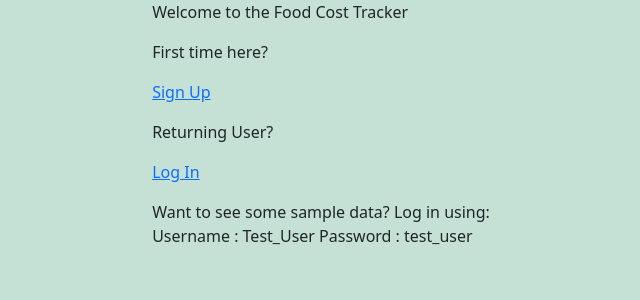
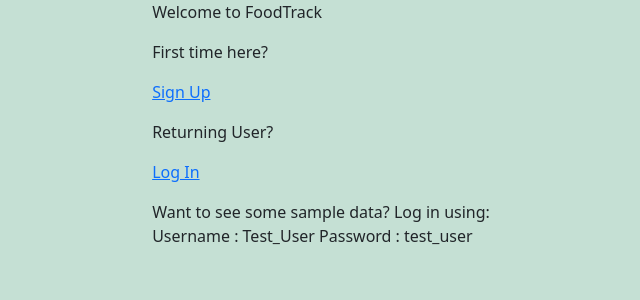
Before and after one commit to Lynxkub/Capstone, a Flask app: page / in a window 1280 px wide. Shown: the part 64-364 px from the top of the page, without its empty margins (319-959 px from the left). Run offline with Flask 2, Linux system fonts and the light colour scheme.

Commit message:
changed home page

```diff
--- a/templates/home.html
+++ b/templates/home.html
@@ -8,7 +8,7 @@
 <div class = 'container'>
     <div class = 'row justify-content-md-center'>
         <div class = 'col-md-auto'>
-        <p>Welcome to the Food Cost Tracker</p>
+        <p>Welcome to FoodTrack</p>
     <p>First time here?</p>
     <p><a href = '/sign_up'>Sign Up</a></p>
 
```
